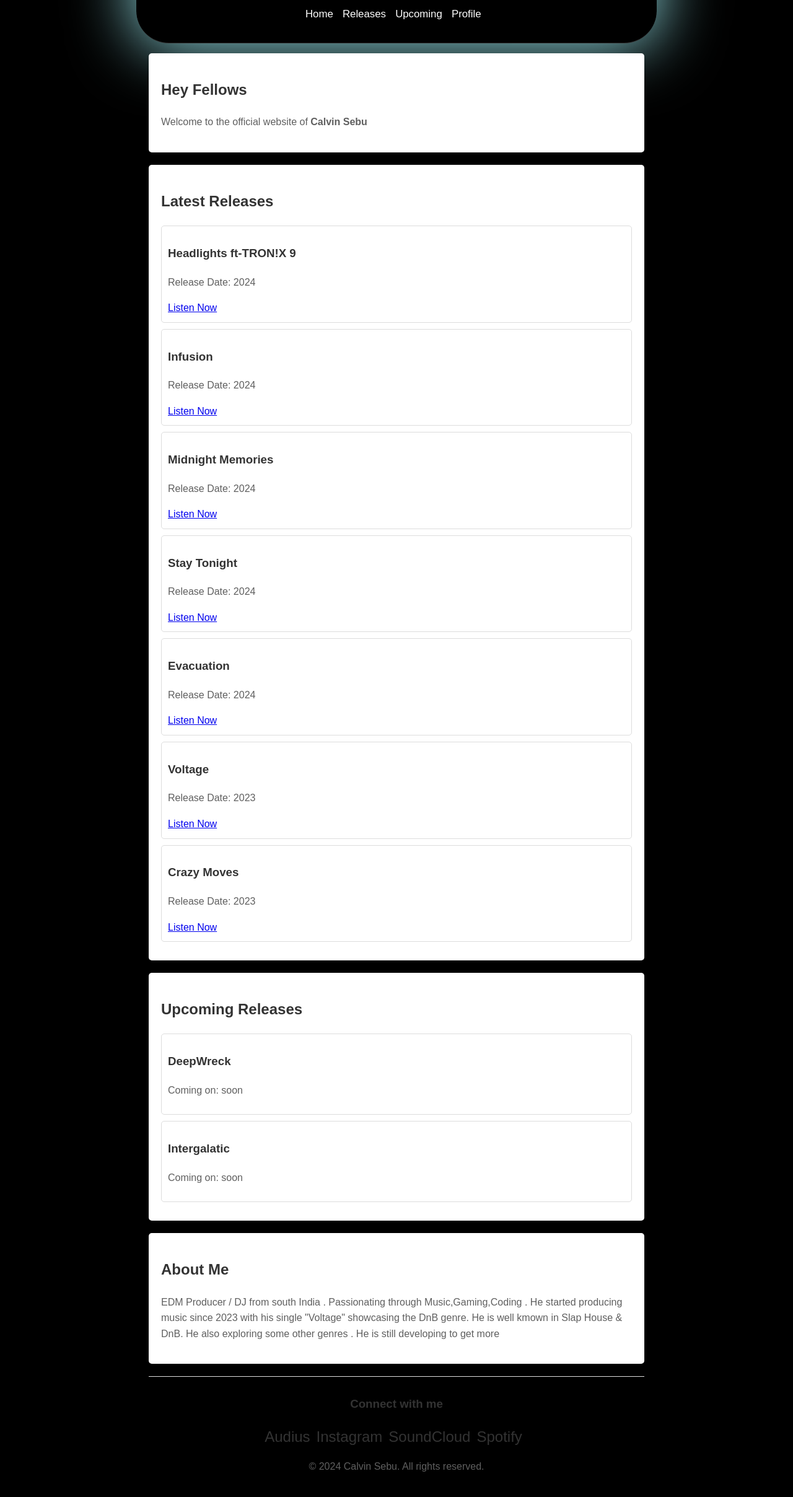
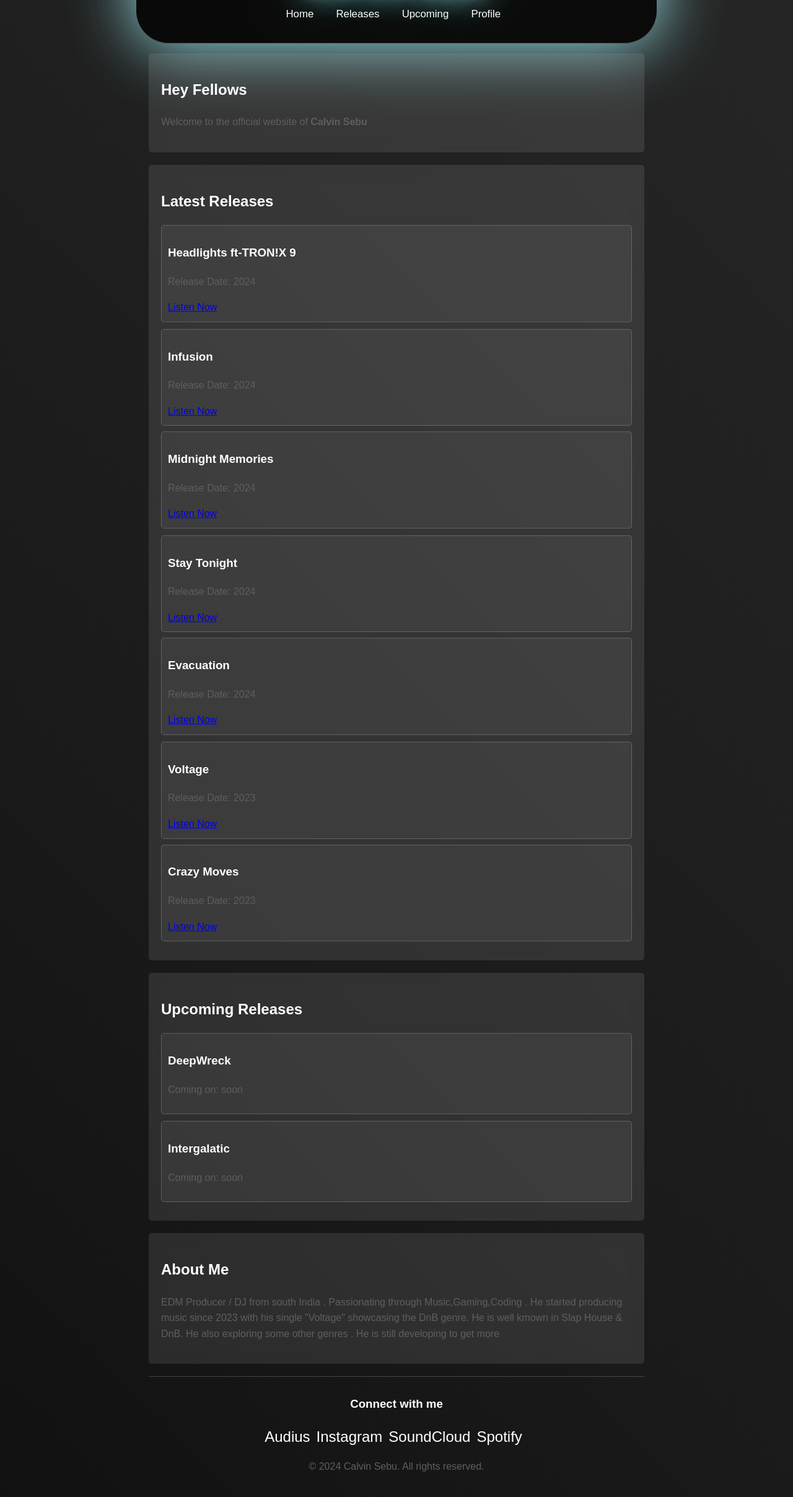
Before and after one commit to ShabibMahamood/SebuWebSite, a plain HTML site: page index.html in a window 1280 px wide. Shown: the part 117-2533 px from the top of the page at 62% size. Drawn offline with Linux system fonts and the light colour scheme.

Commit message:
Update index.html

```diff
--- a/index.html
+++ b/index.html
@@ -22,6 +22,17 @@
     100% { transform: scale(1); }
   }
 
+  @keyframes rotate {
+    from { transform: rotate(0deg); }
+    to { transform: rotate(360deg); }
+  }
+
+  @keyframes gradientBG {
+    0% { background-position: 0% 50%; }
+    50% { background-position: 100% 50%; }
+    100% { background-position: 0% 50%; }
+  }
+
   body {
     font-family: Arial, sans-serif;
     line-height: 1.6;
@@ -29,12 +40,13 @@
     max-width: 800px;
     margin: 0 auto;
     padding: 20px;
-    background-color: #000000;
-    animation: fadeIn 1s ease-out;
+    background: linear-gradient(45deg, #000000, #1a1a1a, #2c2c2c);
+    background-size: 200% 200%;
+    animation: gradientBG 10s ease infinite;
   }
 
   header {
-    background-color: #000000;
+    background-color: rgba(0, 0, 0, 0.7);
     color: #fff;
     text-align: center;
     padding: 1rem;
@@ -45,6 +57,12 @@
     box-shadow: 0 0 100px rgb(160, 242, 248);
     border-radius: 50px;
     animation: pulse 2s infinite;
+    transition: all 0.3s ease;
+  }
+
+  header:hover {
+    transform: scale(1.02);
+    box-shadow: 0 0 120px rgb(160, 242, 248);
   }
 
   @font-face {
@@ -57,7 +75,12 @@
     font-family: myFirstFont;
     letter-spacing: 0.5pc;
     margin-bottom: 0;
-    animation: slideIn 1s ease-out;
+    animation: slideIn 1s ease-out, glow 2s ease-in-out infinite alternate;
+  }
+
+  @keyframes glow {
+    from { text-shadow: 0 0 5px #fff, 0 0 10px #fff, 0 0 15px #fff, 0 0 20px rgb(160, 242, 248), 0 0 35px rgb(160, 242, 248), 0 0 40px rgb(160, 242, 248), 0 0 50px rgb(160, 242, 248), 0 0 75px rgb(160, 242, 248); }
+    to { text-shadow: 0 0 10px #fff, 0 0 20px #fff, 0 0 30px #fff, 0 0 40px rgb(160, 242, 248), 0 0 70px rgb(160, 242, 248), 0 0 80px rgb(160, 242, 248), 0 0 100px rgb(160, 242, 248), 0 0 150px rgb(160, 242, 248); }
   }
 
   nav ul {
@@ -79,24 +102,35 @@
   nav ul li a {
     color: #fff;
     text-decoration: none;
-    transition: color 0.3s ease;
+    transition: all 0.3s ease;
+    padding: 5px 10px;
+    border-radius: 5px;
   }
 
   nav ul li a:hover {
     color: rgb(160, 242, 248);
+    background-color: rgba(255, 255, 255, 0.1);
+    transform: translateY(-3px);
   }
 
   h1, h2, h3 {
-    color: #333;
+    color: #fff;
   }
 
   section {
-    background-color: #fff;
+    background-color: rgba(255, 255, 255, 0.1);
     margin: 20px 0;
     padding: 20px;
     border-radius: 5px;
     opacity: 0;
     animation: slideIn 1s ease-out forwards;
+    transition: all 0.3s ease;
+    backdrop-filter: blur(10px);
+  }
+
+  section:hover {
+    transform: translateY(-5px);
+    box-shadow: 0 5px 15px rgba(0,0,0,0.3);
   }
 
   #home { animation-delay: 0.2s; }
@@ -105,39 +139,58 @@
   #profile { animation-delay: 0.8s; }
 
   .release, .upcoming-release {
-    border: 1px solid #ddd;
+    border: 1px solid rgba(255, 255, 255, 0.2);
     padding: 10px;
     margin-bottom: 10px;
     border-radius: 5px;
-    transition: transform 0.3s ease;
+    transition: all 0.3s ease;
+    background-color: rgba(255, 255, 255, 0.05);
   }
 
   .release:hover, .upcoming-release:hover {
-    transform: scale(1.03);
+    transform: scale(1.03) translateY(-5px);
+    box-shadow: 0 5px 15px rgba(0,0,0,0.2);
+    background-color: rgba(255, 255, 255, 0.1);
   }
 
   #social-links a {
     display: inline-block;
     margin-right: 10px;
     font-size: 24px;
-    color: #333;
+    color: #fff;
     text-decoration: none;
-    transition: transform 0.3s ease;
+    transition: all 0.3s ease;
   }
 
   #social-links a:hover {
-    transform: scale(1.2);
+    transform: scale(1.2) rotate(5deg);
+    color: rgb(160, 242, 248);
   }
 
   footer {
     text-align: center;
     margin-top: 20px;
     padding-top: 10px;
-    border-top: 1px solid #ddd;
+    border-top: 1px solid rgba(255, 255, 255, 0.2);
     animation: fadeIn 1s ease-out;
     animation-delay: 1s;
     animation-fill-mode: forwards;
     opacity: 0;
+  }
+
+  /* Add this for a cool effect on the releases */
+  @keyframes float {
+    0% { transform: translateY(0px); }
+    50% { transform: translateY(-10px); }
+    100% { transform: translateY(0px); }
+  }
+
+  .release, .upcoming-release {
+    animation: float 5s ease-in-out infinite;
+  }
+
+  .release:nth-child(odd), .upcoming-release:nth-child(odd) {
+    animation-delay: 0.5s;
   }
   </style>
 </head>
@@ -183,8 +236,7 @@
     </footer>
 
     <script>
-        // Sample data (replace with your own)
-        const releases = [
+          const releases = [
             { title: "Headlights ft-TRON!X 9", date: "2024", link: "https://open.spotify.com/track/7sSxxdyQv99Bddwvvc9TFz?si=dd66c839aca54fce" },
             { title: "Infusion", date: "2024", link: "https://open.spotify.com/track/2KIl0JDBThSyjVse93DNjS?si=d13a29fba26b42e9" },
             { title: "Midnight Memories", date: "2024", link: "https://open.spotify.com/track/1dNGGXqja65p38Y8uNJ8aA?si=82a95ea415bb4f35" },
@@ -253,6 +305,18 @@
             populateUpcoming();
             populateSocialLinks();
         };
+
+        // Add this for a parallax effect on mouse move
+        document.addEventListener('mousemove', (e) => {
+            const mouseX = e.clientX / window.innerWidth;
+            const mouseY = e.clientY / window.innerHeight;
+
+            document.querySelectorAll('section').forEach(section => {
+                const moveX = (mouseX - 0.5) * 20;
+                const moveY = (mouseY - 0.5) * 20;
+                section.style.transform = `translate(${moveX}px, ${moveY}px)`;
+            });
+        });
     </script>
 </body>
 </html>
```
